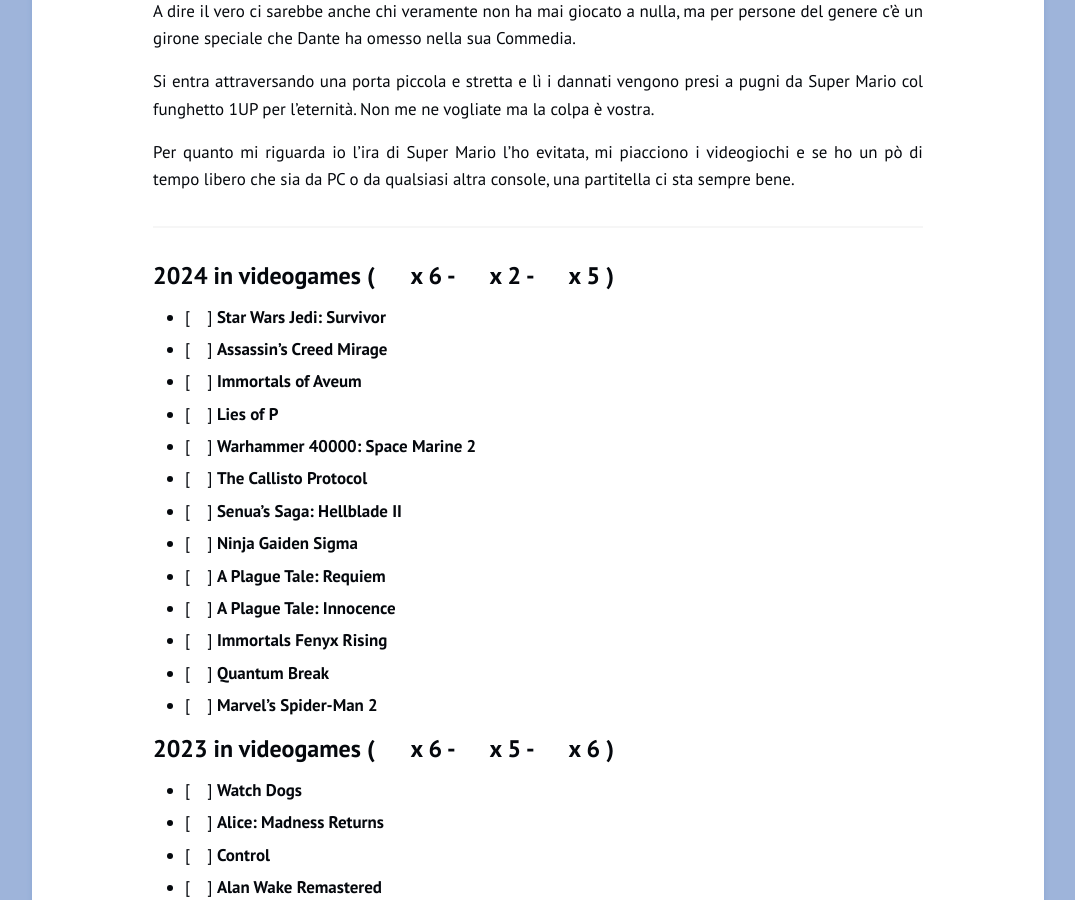
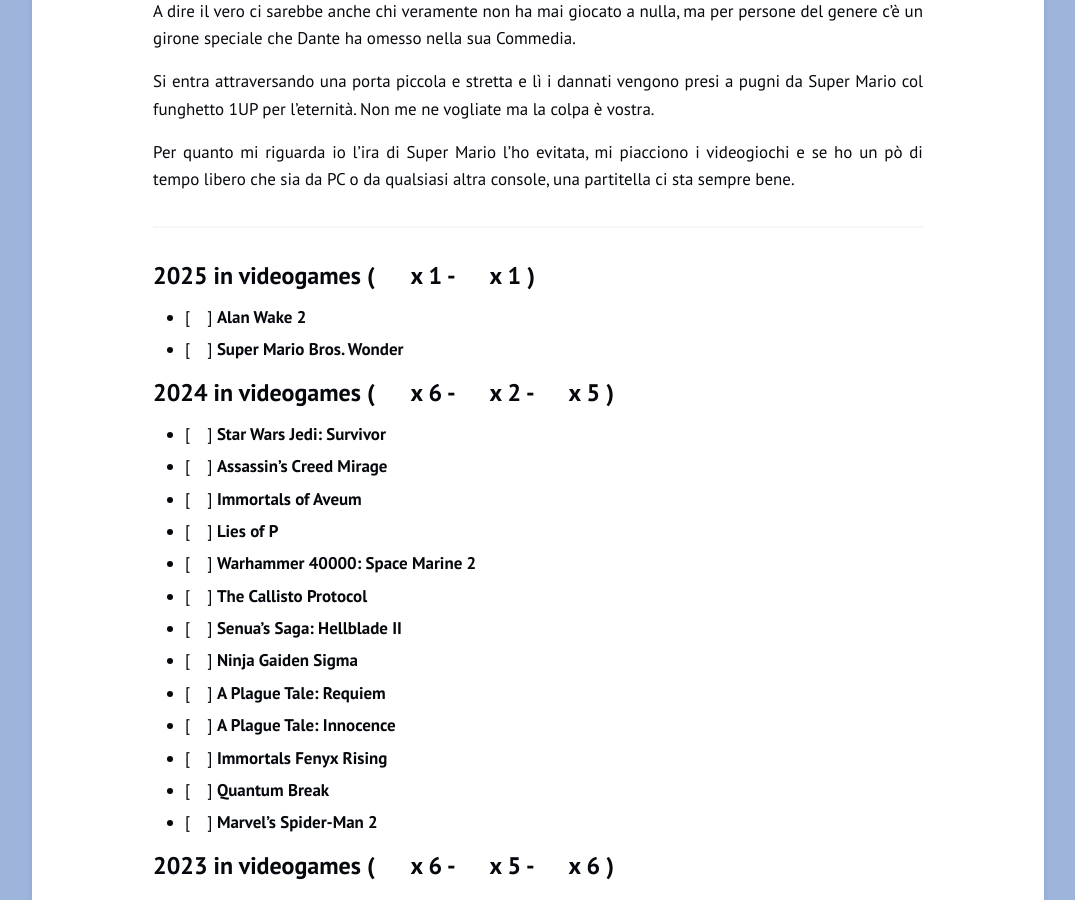
Before and after one commit to carlofinocchiaro/carlofinocchiaro.github.io, a Jekyll site: the page built from _posts/2024-11-17-gaming.md, in a window 1280 px wide and 900 px high, scrolled down 734 px. Shown: the whole window, without its empty margins (102-1177 px from the left). Built offline with Jekyll 4.4.1, drawn with Linux system fonts in a browser that asks for light colours.

Commit message:
New game

```diff
--- a/_posts/2024-11-17-gaming.md
+++ b/_posts/2024-11-17-gaming.md
@@ -17,6 +17,10 @@
 Per quanto mi riguarda io l'ira di Super Mario l'ho evitata, mi piacciono i videogiochi e se ho un pò di tempo libero che sia da PC o da qualsiasi altra console, una partitella ci sta sempre bene.
 
 ---
+
+#### 2025 in videogames (  <svg class="icon"><use xlink:href="{{ site.fontawesome_path | relative_url }}#playstation"></use></svg> x 1 - <svg class="icon"><use xlink:href="{{ site.fontawesome_path | relative_url }}#neos"></use></svg> x 1 )
+* [<svg class="icon"><use xlink:href="{{ site.fontawesome_path | relative_url }}#playstation"></use></svg>] **Alan Wake 2**
+* [<svg class="icon"><use xlink:href="{{ site.fontawesome_path | relative_url }}#neos"></use></svg>] **Super Mario Bros. Wonder**
 
 #### 2024 in videogames (  <svg class="icon"><use xlink:href="{{ site.fontawesome_path | relative_url }}#desktop"></use></svg> x 6 - <svg class="icon"><use xlink:href="{{ site.fontawesome_path | relative_url }}#playstation"></use></svg> x 2 - <svg class="icon"><use xlink:href="{{ site.fontawesome_path | relative_url }}#gamepad"></use></svg> x 5 )
 * [<svg class="icon"><use xlink:href="{{ site.fontawesome_path | relative_url }}#gamepad"></use></svg>] **Star Wars Jedi: Survivor**
```
Also changed, not shown: 1 other file.
